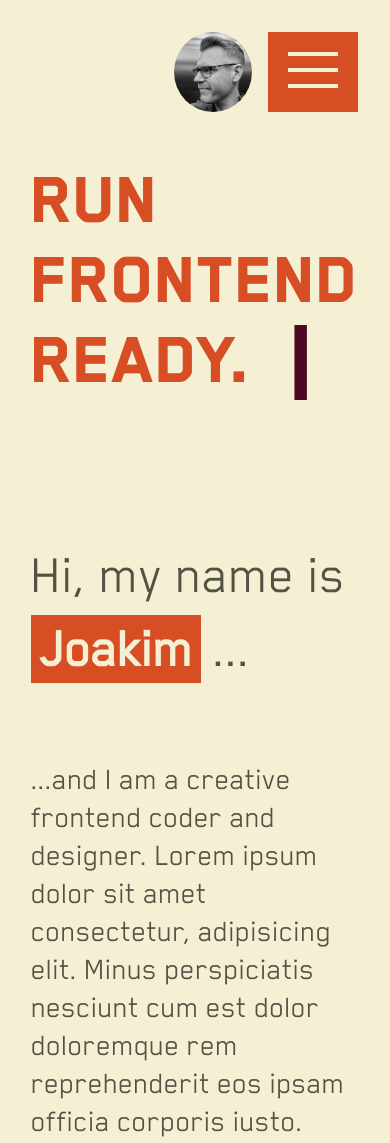
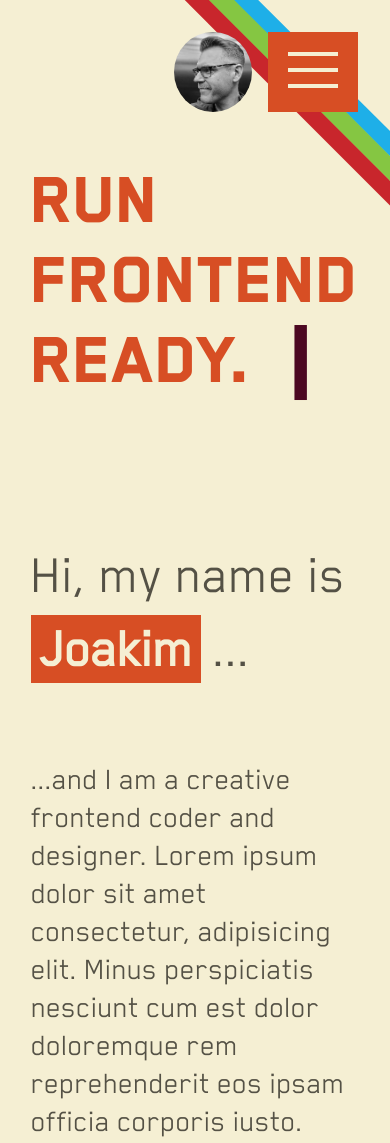
Before and after one commit to devjoppe/mi-cv, a plain HTML site: page index.html in a window 390 px wide. Shown: the top 1143 px of the page. Drawn offline with Linux system fonts and the light colour scheme.

Commit message:
Startiing and testing with some graphics.

```diff
--- a/scss/_mobile.scss
+++ b/scss/_mobile.scss
@@ -2,6 +2,10 @@
 @media screen and (max-width: 835px) {
 
     // Mobile - Layout - Primary and secondary elements
+    .container {
+        background-size: 65%;
+    }
+
     .layout {
         flex-direction: column-reverse;
         padding: 0 $size-medium 0 $size-medium;
@@ -78,6 +82,10 @@
 
 @media screen and (max-width: 420px) {
 
+    .container {
+        background-size: 80%;
+    }
+
     .header {
         span {
             font-size: 75px;
--- a/scss/layout.scss
+++ b/scss/layout.scss
@@ -12,6 +12,10 @@ section {
     display: flex;
     justify-content: center;
     width: 100vw;
+    background-image: url("../assets/images/color-ribbons.svg");
+    background-repeat: no-repeat;
+    background-position: top -60px right -60px;
+
 }
 
 .layout {
```
Also changed, not shown: assets/images/color-ribbons.svg (added), css/style.min.css.
